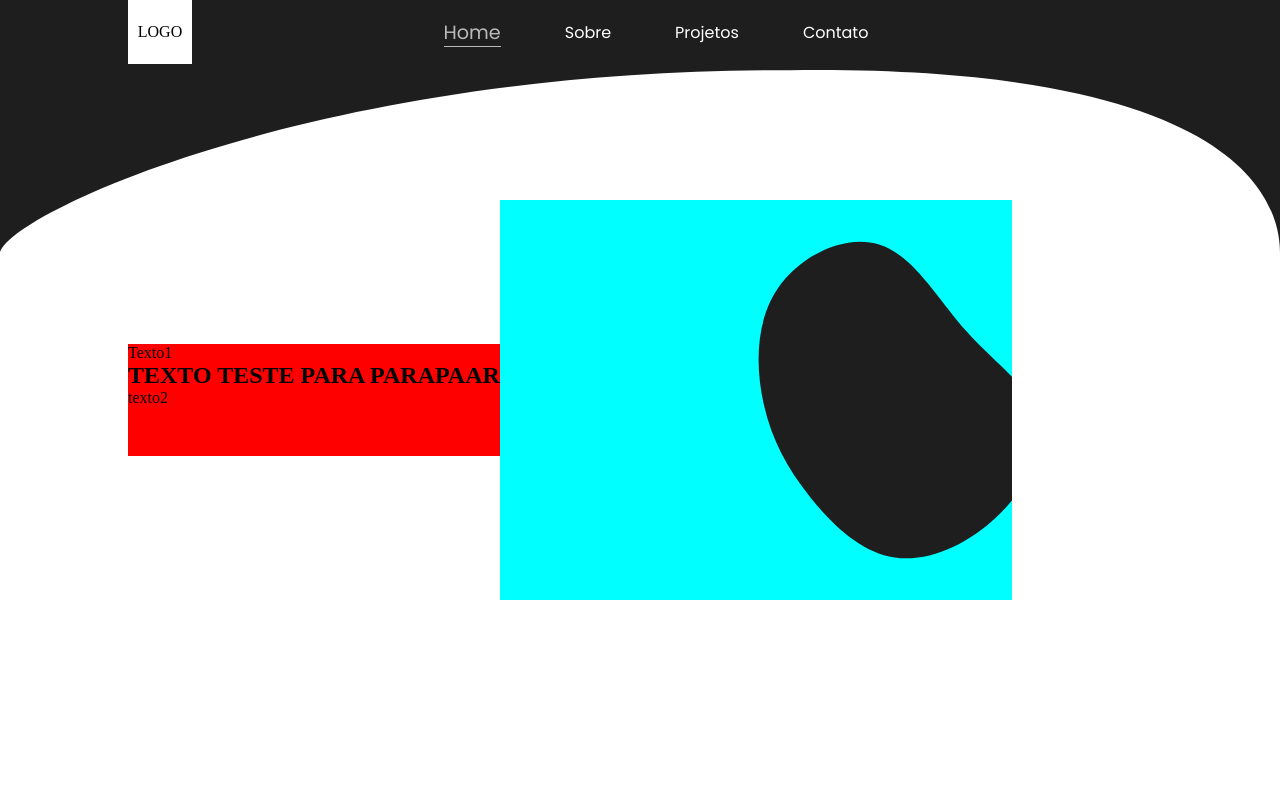
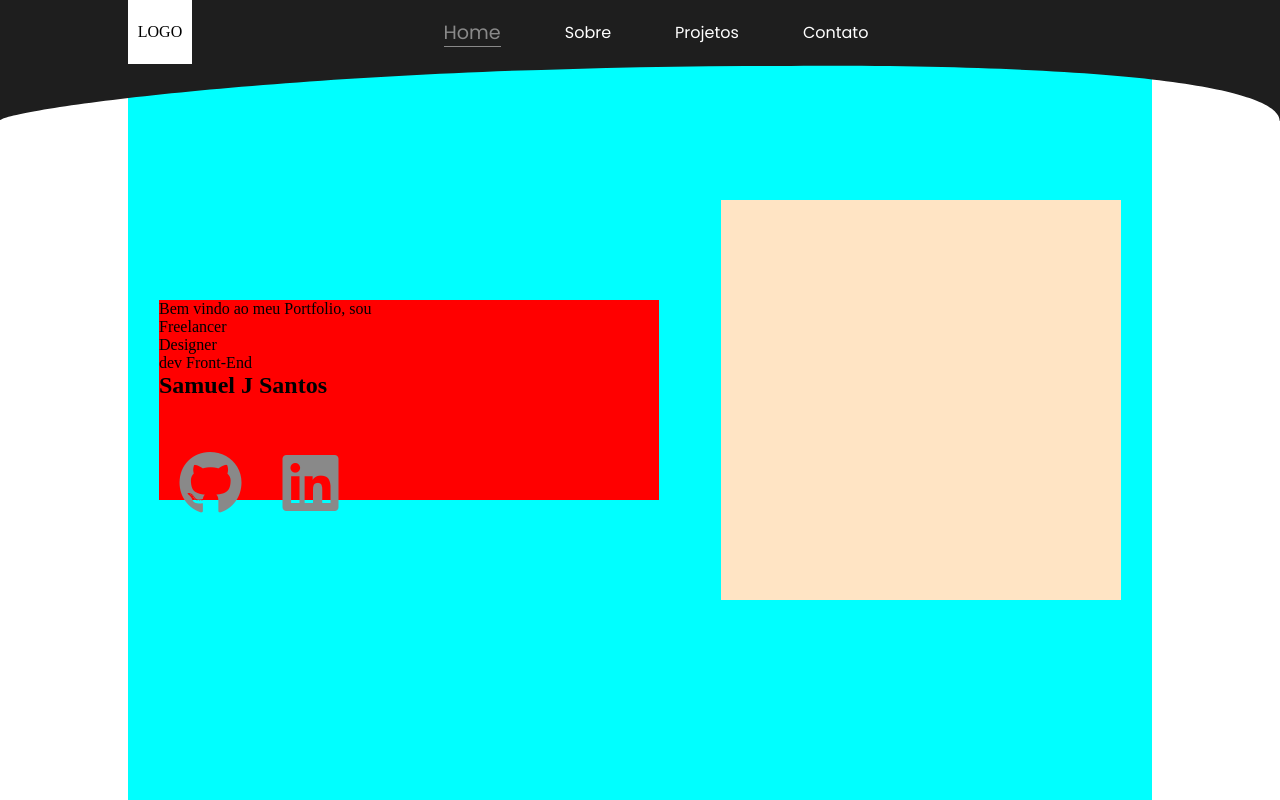
Before and after one commit to Samuelsts/Portfolio, a plain HTML site: page index.html in a window 1280 px wide. Drawn offline with Linux system fonts and the light colour scheme.

Commit message:
Novas Alterações no Layout da pagina principal

```diff
--- a/assets/css/style.css
+++ b/assets/css/style.css
@@ -1,4 +1,10 @@
 @import url('https://fonts.googleapis.com/css2?family=Poppins:ital,wght@0,200;0,300;0,400;0,500;0,600;1,600;1,700;1,800&family=Ubuntu:ital,wght@0,400;0,500;0,700;1,700&display=swap');
+
+:root{
+    --corP: #1e1e1e;
+    --corS: #fff;
+    --corT: #898989;
+}
 
 *{
     margin: 0;
@@ -8,22 +14,24 @@
 
 header{
     height: 4rem;
-    background-color: #1e1e1e;
+    background-color: var(--corP);
     width:100vw;
     position: fixed;
 }
-.menu-header{
+
+.menu-area{
     height: 100%;
     width: 80%;
     margin: auto;
     display: flex;
+
 }
 
 .logo{
     display: flex;
     justify-content: center;
     align-items: center;
-    background-color: #fff;
+    background-color: var(--corS);
     height: 100%;
     width: 4rem;
 }
@@ -54,21 +62,22 @@ nav.menu {
     font-family: Poppins , sans-serif ;
     font-weight: 400;
     font-size: 1rem;
-    color: #fff;
+    color: var(--corS);
     text-decoration: none;
     transition: .4s;
     margin-right: 2rem;
 }
 
 .menu ul li a:hover{
-    color: #bababa;
-    border-bottom: .1rem solid #bababa ;
+    color: var(--corT);
+    border-bottom: .1rem solid var(--corT) ;
+    transition: 1s;
 
 }
 
 .menu ul li a.active{
-    color: #bababa;
-    border-bottom: .1rem solid #bababa ;
+    color: var(--corT);
+    border-bottom: .1rem solid var(--corT);
     font-size: 1.2rem;
 }
 
@@ -78,7 +87,7 @@ nav.menu {
 .bm{
     background-image: url("/assets/img/bmenu.svg");
     transform: rotate(180deg) scaleX(-1);
-    height: 200px;
+    height: 60px;
     width: 100%;
 }
 
@@ -86,46 +95,72 @@ nav.menu {
 
 main{
     height: 100vh;
-    width: 100%;
-    display: flex;
-    justify-content: center;
+    width: 100vw;
+    overflow-x: hidden;
 }
 
 .container{
-    background-color:#fff;
-    height: 100vh;
-    width: 100%;
-}
-
-.banner{
+    background-color: red;
+    height:100%;
+    width: 80%;
     margin: auto;
-    width: 80%;
-    height: 100%;
-    display: flex;
-    align-items: center;
-}
-
-.text-area{
-    height: 7rem;
-    background-color: red;
 
 }
 
-.blob-area{
-    height: 50%;
-    width: 50%;
+
+.banner{
+    display: flex;
     background-color: aqua;
-    display: flex;
-    justify-content: center;
+    margin: auto;
+    height: 100%;
     align-items: center;
+    justify-content: space-around;
 }
 
-.blob-area .bloob-1{
-    background-image: url('/assets/img/blob/blob-haikei.svg');
-    background-size: cover;
+.area1{
+    background-color: red;
+    height: 200px;
+    width: 500px;
+    display: inline-block;
+}
+
+.text-banner{
     width: 100%;
-    height: 100%;
+    height: auto;
 }
-.blob-area .bloob-1:hover{
-    transform: matrix(0.7,-0.5,0.5,0.4,8.5,0.7);
+
+.social-area{
+    display: flex;
+    height: auto;
+    width: 200px;
+    margin-top: 50px;
+    display: flex;
+    justify-content: space-around;
 }
+.social-link{
+    font-size: 4rem;
+}
+
+.social-link a{
+    color: var(--corT);
+}
+
+.social-link a:hover {
+    color: var(--corP);
+    font-size: 5rem;
+    transition: .7s;
+}
+
+
+
+.blob-area{
+    background-color: bisque;
+    height: 400px;
+    width: 400px;
+}
+
+
+.sobre{
+    width:80%;
+    height:100vh;
+}
--- a/index.html
+++ b/index.html
@@ -7,12 +7,13 @@
     <meta name="author" content="Samuel J. Santos">
     <meta name="viewport" content="width=device-width, initial-scale=1.0">
     <link rel="stylesheet" href="assets/css/style.css">
+    <link rel="stylesheet" href="https://cdnjs.cloudflare.com/ajax/libs/font-awesome/6.4.0/css/all.min.css" integrity="sha512-iecdLmaskl7CVkqkXNQ/ZH/XLlvWZOJyj7Yy7tcenmpD1ypASozpmT/E0iPtmFIB46ZmdtAc9eNBvH0H/ZpiBw==" crossorigin="anonymous" referrerpolicy="no-referrer" />
     <title>Portfolio</title>
 </head>
 <body>
 
     <header>
-        <div class="menu-header">
+        <div class="menu-area">
             <div class="logo">
                 <p>LOGO</p>
             </div>
@@ -25,23 +26,45 @@
                 </ul>
             </nav>
         </div>
-            <div class="bm"></div>
+        <div class="bm"></div>
     </header>
 
     <main>
         <section class="container">
             <div class="banner">
-                <div class="text-area">
-                    <div>Texto1</div>
-                    <h1>TEXTO TESTE PARA PARAPAAR</h1>
-                    <div>texto2</div>
+                <div class="area1">
+                    <div class="text-banner">
+                        <div>Bem vindo ao meu Portfolio, sou</div>
+                        <div>Freelancer</div>
+                        <div>Designer</div>
+                        <div>dev Front-End</div>
+                        <h1>Samuel J Santos</h1>
+                    </div>
+
+                    <div class="social-area">
+                        <div class="social-link"><a href="#">
+                            <i class="fa-brands fa-github"></i>
+                        </a></div>
+                        <div class="social-link"><a href="#">
+                            <i class="fa-brands fa-linkedin"></i>
+                        </a></div>
+                    </div>
                 </div>
+
                 <div class="blob-area">
-                    <div class="bloob-1"></div>
-                    <div class="bloob-2"></div>
-                    <div class="bloob-3"></div>
-                    <div class="bloob-4"></div>
+                    <div class="bloob item1"></div>
+                    <div class="bloob item2"></div>
+                    <div class="bloob item3"></div>
                 </div>
+            </div>
+        </section>
+
+        <section class="container sobre">
+            <div class="text-area">
+                <h1>Sobre</h1>
+                <p>Lorem ipsum dolor sit amet consectetur, adipisicing elit. Quaerat, natus. Ad, hic. Ad illum, voluptatem quibusdam accusantium, perferendis quasi doloribus ducimus corporis error quam voluptates, delectus perspiciatis aut ea sed.
+                Aut beatae veritatis illum debitis sunt odio soluta a aperiam repellat maxime, explicabo, blanditiis esse eum id. Reiciendis odio natus dolorum vel sed quidem. Soluta aliquid vero ipsam veritatis nobis.
+                Reiciendis ea impedit assumenda nesciunt, minus, aliquid ipsa tenetur, soluta natus dolorum cupiditate quo odio repellat ab distinctio voluptatum deleniti! Soluta, praesentium repellendus deserunt earum repellat in delectus amet recusandae.</p>
             </div>
         </section>
     </main>
```
Also changed, not shown: assets/img/blob/blob-haikei (1).svg (deleted), assets/img/blob/blob-haikei (2).svg (deleted), assets/img/blob/blob-haikei (3).svg (deleted).
